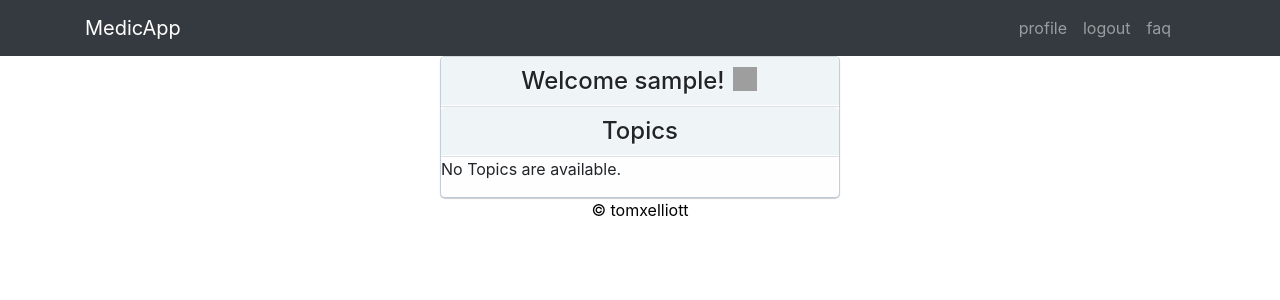
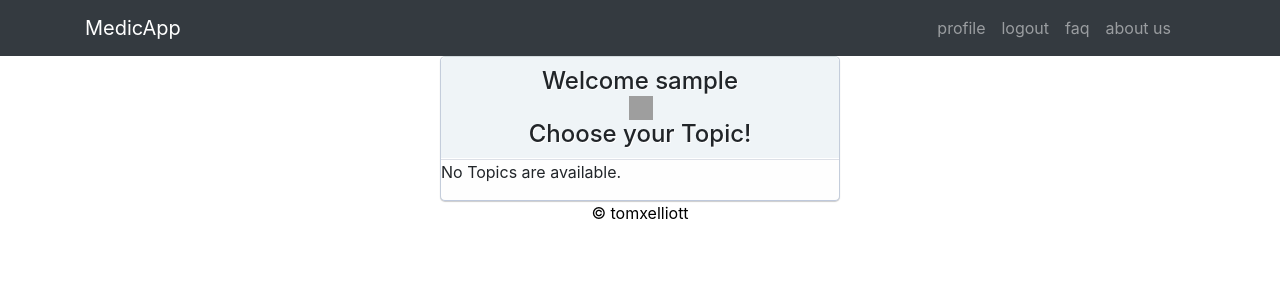
Before and after one commit to tomxelliott/medicapp1.0, a Django app: template quiz/templates/quiz/index.html in a window 1280 px wide. Shown: the top 300 px of the page. Run offline with Django 3.2, Linux system fonts and the light colour scheme; the template is opened without the code that fills it, so the values that code supplies are empty; the visitor is signed in with stand-in values (Sample User, id 1); parts of the project's set-up code (start-up, migrations or seed data) failed here and were passed over; some libraries are stand-ins or nearby versions; grey boxes are pictures that could not be loaded.

Commit message:
Wired new views to Navbar

```diff
--- a/quiz/templates/quiz/base.html
+++ b/quiz/templates/quiz/base.html
@@ -55,6 +55,9 @@
             <li class="nav-item">
                 <a class="nav-link js-scroll-trigger" href="{% url 'quiz:faq' %}">faq</a>
             </li>
+            <li class="nav-item">
+              <a class="nav-link js-scroll-trigger" href="{% url 'quiz:about_us' %}">about us</a>
+            </li>
             <div class="dropdown">
             <li class="nav-item">
               <a class="nav-link js-scroll-trigger" href=""><img id="user-img" src=""></a>
--- a/quiz/templates/quiz/index.html
+++ b/quiz/templates/quiz/index.html
@@ -3,10 +3,15 @@
 <div id="container">
     {% if user.is_authenticated %}
     <h1>
-        Welcome {{ user.username }}! <i class="twa twa-1x twa-hatching-chick"></i>
+        Welcome {{ user.username }}
+        <br>
+        <i class="twa twa-1x twa-hatching-chick"></i>
+        <br>
+        Choose your Topic!
     </h1>
+    {% else %}
+    <h1>Topics</h1>
     {% endif %}
-<h1>Topics</h1>
 {% if topic_list %}
     <ul>
     {% for topic in topic_list %}
--- a/quiz/views/quiz_views.py
+++ b/quiz/views/quiz_views.py
@@ -62,8 +62,9 @@ def out_of_questions(request):
 
 
 def about_medicapp(request):
-    return HttpResponseRedirect('/quiz/about_us/')
-
+    template = loader.get_template('quiz/about_us.html')
+    context = {}
+    return HttpResponse(template.render(context, request))
 
 def faq(request):
     template = loader.get_template('quiz/faq.html')
```
